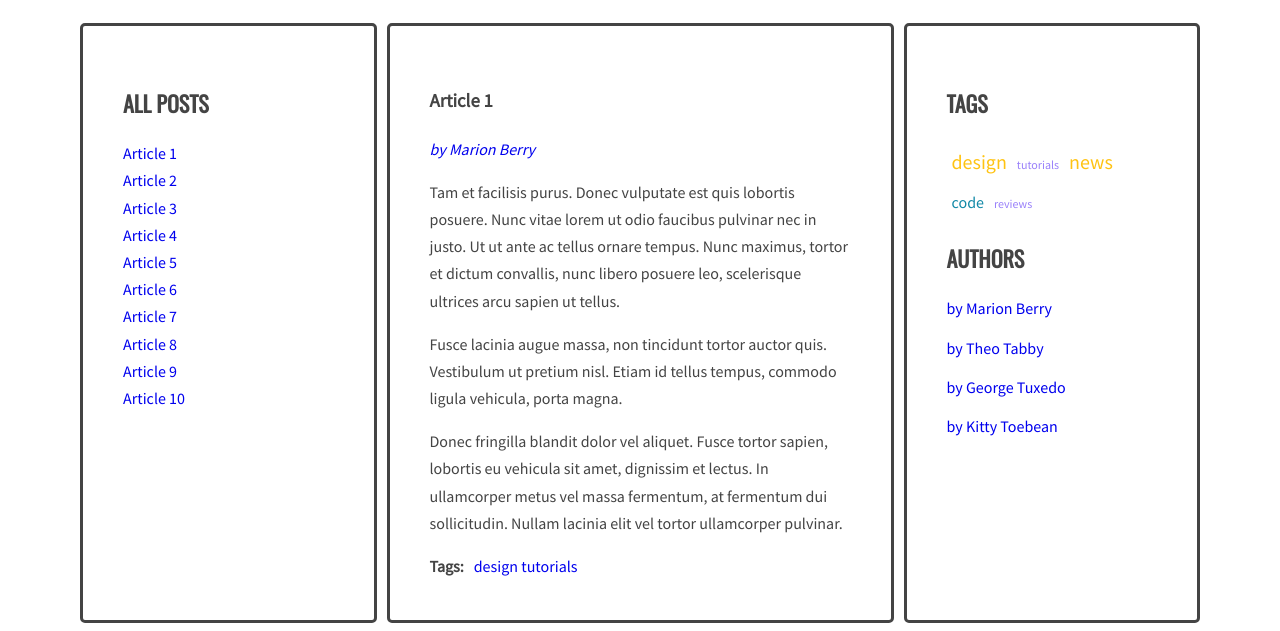
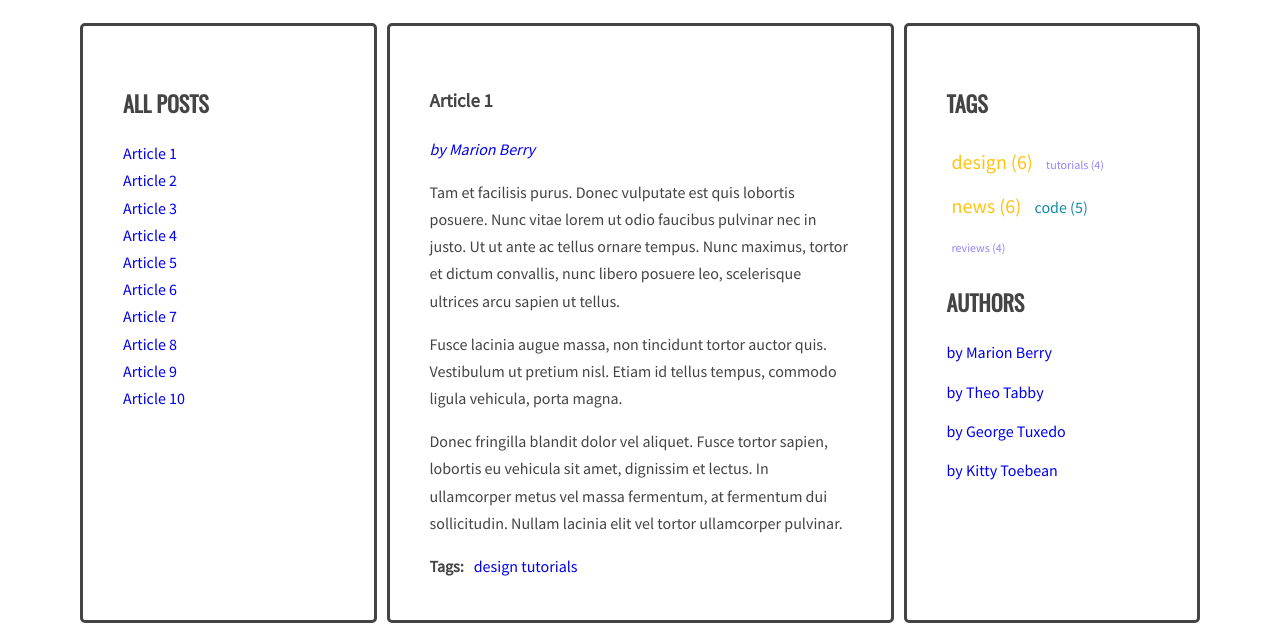
Before and after one commit to Maqel/javascript-blog, a website: page index.html in a window 1280 px wide. Shown: the part 220-851 px from the top of the page. Drawn offline with nearby package versions, Linux system fonts and the light colour scheme.

Commit message:
working_templates_author+tags

```diff
--- a/index.html
+++ b/index.html
@@ -193,6 +193,27 @@
           </main>
       </div>
   </div>
+  <script id="template-article-link" type="text/x-handlebars-template">
+    <li><a href='#{{id}}'><span>{{title}}</span></a></li>
+  </script>
+  <script id="template-tag-link" type="text/x-handlebars-template">
+    <li><a href='#tag-{{tagsId}}'><span>{{tagName}}</span></a></li>
+  </script>
+  <script id="template-author-link" type="text/x-handlebars-template">
+    <a href="#author-{{author}}"><span>{{author}}</span>
+  </script>
+  <script id="template-tag-cloud-link" type="text/x-handlebars-template">
+    {{#each tags}}
+      <li><a href='#tag-{{tag}}' class='{{className}}'>{{tag}}
+          ({{count}})</a></li>
+    {{/each}}
+  </script>
+  <script id="template-authors-list-link" type="text/x-handlebars-template">
+    {{#each allAuthors}}
+      <li><a href='#author-{{author}}'>{{author}} ({{count}})</a></li>
+    {{/each}}
+  </script>
+  <script src="https://cdnjs.cloudflare.com/ajax/libs/handlebars.js/4.1.0/handlebars.min.js"></script>
   <script src="js/script.js"></script>
 </body>
 </html>
--- a/js/script.js
+++ b/js/script.js
@@ -1,5 +1,12 @@
 'use strict';
 {
+  /*TEMPLATES*/
+  const templates = {
+    articleLink: Handlebars.compile(document.querySelector('#template-article-link').innerHTML),
+    tagLink: Handlebars.compile(document.querySelector('#template-tag-link').innerHTML),
+    tagCloudLink: Handlebars.compile(document.querySelector('#template-tag-cloud-link').innerHTML),
+  };
+
   /*OPTIONS*/
   const optArticleSelector = '.post',
     optTitleSelector = '.post-title',
@@ -52,7 +59,9 @@
       /*[DONE]find the title element*/
       const articleTitleElement = article.querySelector(optTitleSelector).innerHTML;
       /*[DONE]get the title from the title element*/
-      const linkHTML = '<li><a href="#' + articleId + '"><span>' + articleTitleElement + '</span></a></li>';
+      const linkHTMLData = {id: articleId, title: articleTitleElement};
+      const linkHTML = templates.articleLink(linkHTMLData);
+      //const linkHTML = '<li><a href="#' + articleId + '"><span>' + articleTitleElement + '</span></a></li>';
       /*[DONE]create HTML of the link*/
       titleList.innerHTML = titleList.innerHTML + linkHTML;
       /*[DONE]insert link into titleList*/
@@ -101,9 +110,11 @@
       /*[DONE]START LOOP: for each tag*/
       for(let tag of articleTagsArray){
         /*[DONE]generate HTML of the link*/
-        const linkHTML = '<li><a href="#tag-' + tag + '"><span>' + tag + '</span></a></li>';
+        const tagHTMLData = { tagsId: tag, tagName: tag };
+        const tagHTML = templates.tagLink(tagHTMLData);
+        //const linkHTML = '<li><a href="#tag-' + tag + '"><span>' + tag + '</span></a></li>';
         /*[DONE]add generated code to html variable*/
-        html = html + ' ' + linkHTML;
+        html = html + ' ' + tagHTML;
         /*[NEW][DONE]check if this link is NOT already in allTags*/
         if(!allTags[tag]){
           /*[NEW][DONE]add tag to allTags object*/
@@ -119,15 +130,22 @@
     const tagList = document.querySelector(optTagsListSelector);
     const tagsParams = calculateTagsParams(allTags);
     /*[NEW][DONE]create variable for all links HTML code*/
-    let allTagsHTML = '';
+    const allTagsData = {tags: []};
+    //let allTagsHTML = '';
     /*[NEW][DONE]START LOOP: for each tag in allTags:*/
     for(let tag in allTags){
       /*[NEW][DONE]generate code of a link and add it to allTagsHTML*/
-      const tagLinkHTML = '<li><a href=#tag-' + tag + ' class="' +  calculateTagClass(allTags[tag], tagsParams) + '"<span>' +  tag  + '</span></a></li>';
-      allTagsHTML += tagLinkHTML;
+      //const tagLinkHTML = '<li><a href=#tag-' + tag + ' class="' +  calculateTagClass(allTags[tag], tagsParams) + '"<span>' +  tag  + '</span></a></li>';
+      allTagsData.tags.push({
+        tag: tag,
+        count: allTags[tag],
+        className: calculateTagClass(allTags[tag], tagsParams),
+      });
+      //allTagsHTML += tagLinkHTML;
     } /*[NEW][DONE]END LOOP: for each tag in allTags:*/
     /*[NEW][DONE]add HTML from allTagsHTML to tagList*/
-    tagList.innerHTML = allTagsHTML;
+    tagList.innerHTML = templates.tagCloudLink(allTagsData);
+    //tagList.innerHTML = allTagsHTML;
   };
   generateTags();
 
```
Also changed, not shown: .eslintrc.json.
